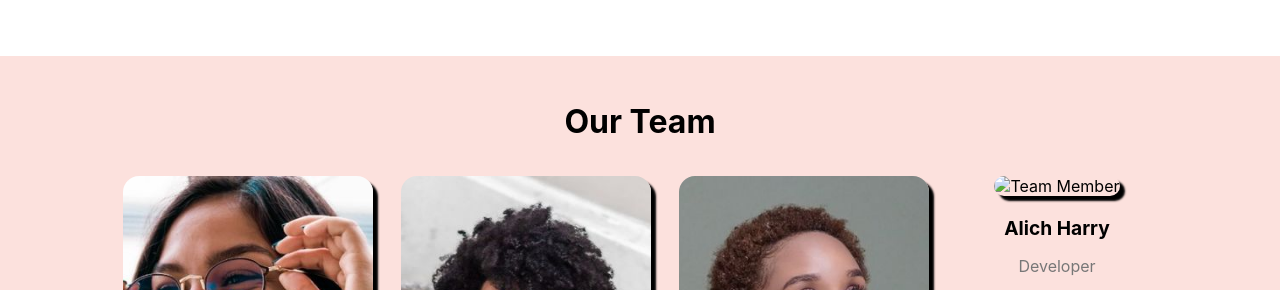
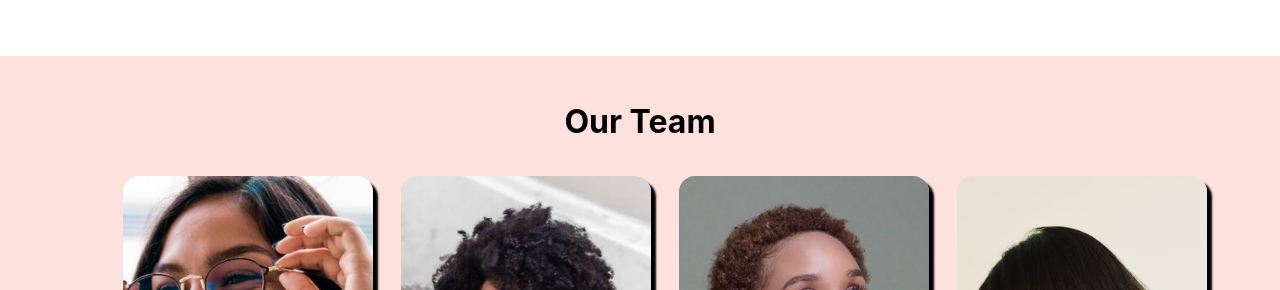
Before and after one commit to SarahDomson/Codevixens-Frontend-Challenge-Day-2, a plain HTML site: page index.html in a window 1280 px wide. Shown: the part 1724-2014 px from the top of the page. Drawn offline with Linux system fonts and the light colour scheme; files whose address does not match are found by name.

Commit message:
changed an image

```diff
--- a/index.html
+++ b/index.html
@@ -136,7 +136,7 @@
                 </div>
             </div>
             <div class="team-member">
-                <img src="./assets/images/lifestyle-people-emotions-casual-concept-confident-nice-smiling-asian-woman-cross-arms-chest-confident-ready-help-listening-coworkers-taking-part-conversation-1-wq0PHs.webp"
+                <img src="./assets/images/Victoria West.jpg"
                     alt="Team Member" class="team-member-image" />
                 <h3 class="team-member-name">Alich Harry</h3>
                 <p class="team-member-title">Developer</p>
```
